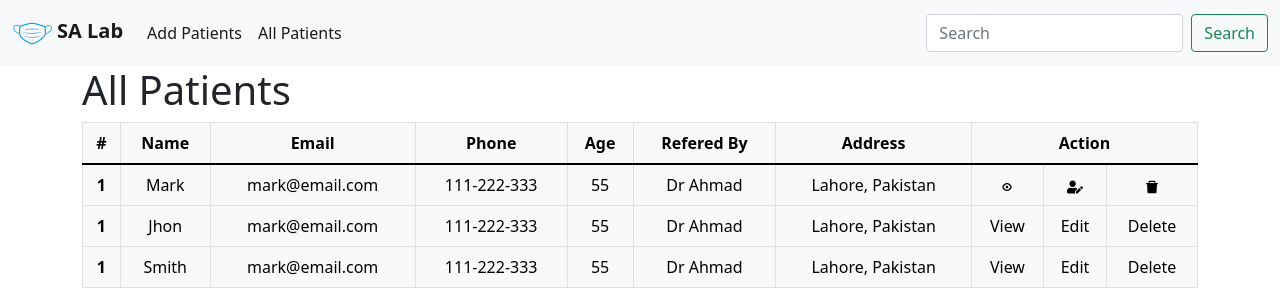
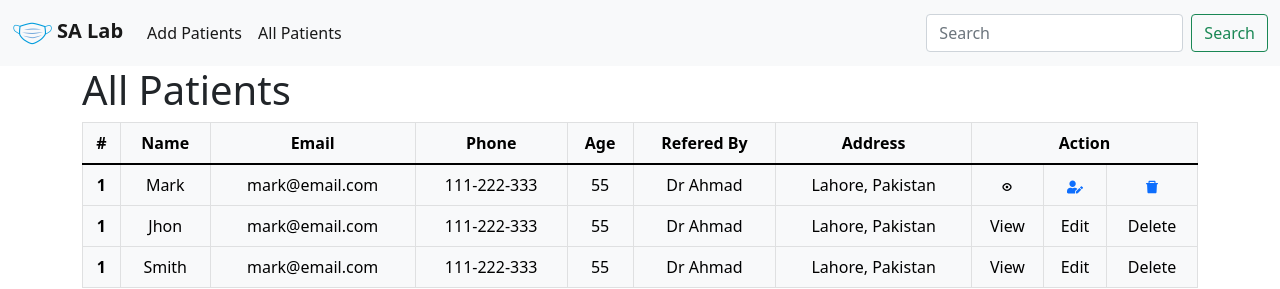
Before and after one commit to Sulman23/react-covid-reports, a React (Create React App) app: page /all in a window 1280 px wide. Shown: the top 289 px of the page. Built offline with nearby package versions, Linux system fonts and the light colour scheme.

Commit message:
Update AllPatients.jsx

```diff
--- a/src/components/AllPatients.jsx
+++ b/src/components/AllPatients.jsx
@@ -2,6 +2,7 @@ import React from "react";
 import { FaUserEdit } from "react-icons/fa";
 import { GrFormView } from "react-icons/gr";
 import { AiFillDelete } from "react-icons/ai";
+import { Link } from "react-router-dom";
 
 const AllPatients = () => {
   return (
@@ -35,13 +36,19 @@ const AllPatients = () => {
                   <td>Dr Ahmad</td>
                   <td>Lahore, Pakistan</td>
                   <td>
-                    <GrFormView />
+                    <Link to="/edit">
+                      <GrFormView />
+                    </Link>
                   </td>
                   <td>
-                    <FaUserEdit />
+                    <Link to="/edit">
+                      <FaUserEdit />
+                    </Link>
                   </td>
                   <td>
-                    <AiFillDelete />
+                    <Link to="/delete">
+                      <AiFillDelete />
+                    </Link>
                   </td>
                 </tr>
                 <tr>
```
